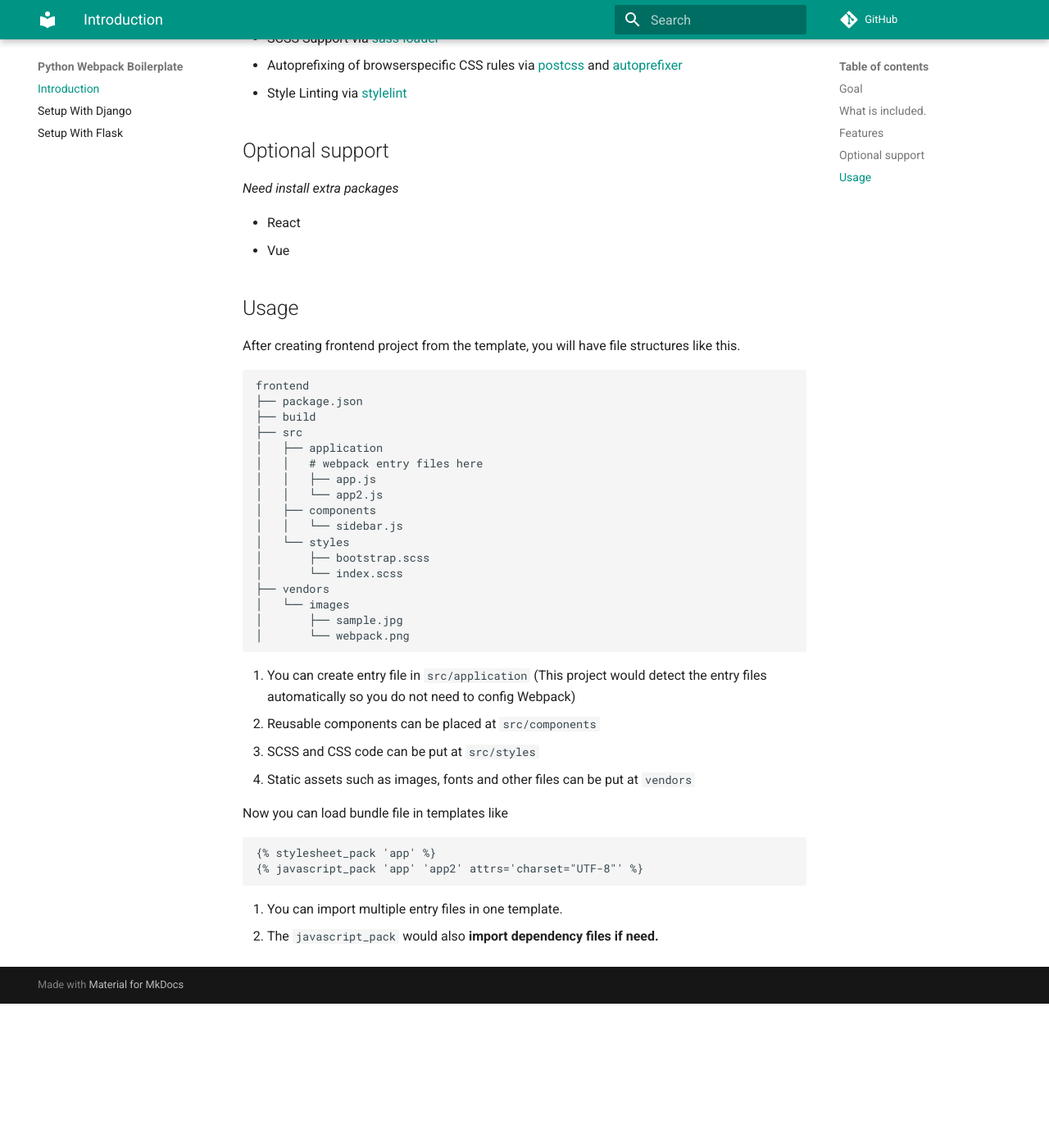
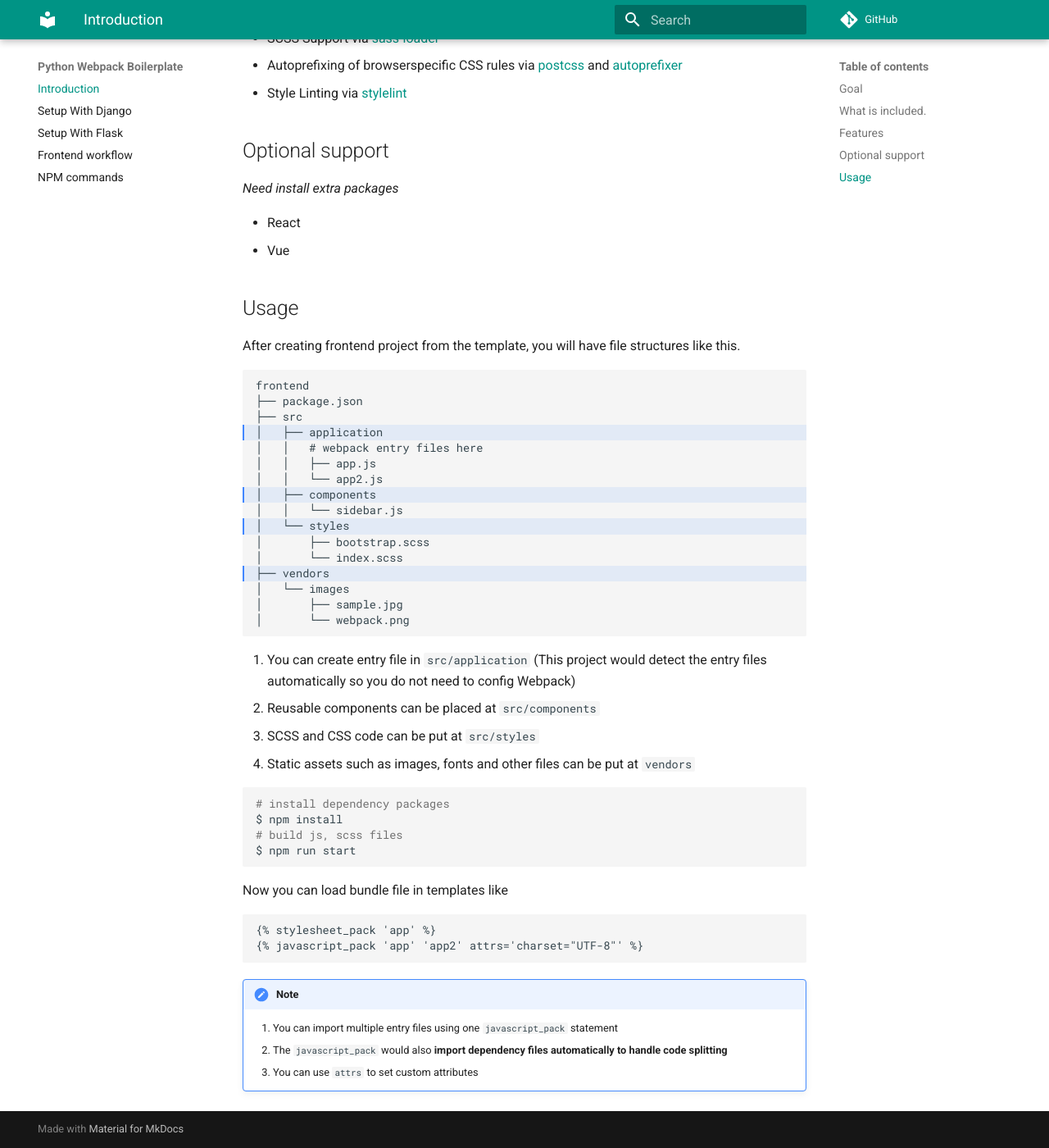
Before and after one commit to AccordBox/python-webpack-boilerplate, an MkDocs documentation site: the page built from docs/index.md, in a window 1280 px wide and 1400 px high, scrolled down 699 px. Shown: the whole window at 82% size. Built offline with MkDocs 1.6.1 and Material for MkDocs 9.7.7, drawn with Linux system fonts in a browser that asks for light colours; comment, search, counter and statistics services are not loaded; before the commit the page ends 1923 px from its top, so only the background shows below that.

Commit message:
update docs

````diff
--- a/docs/index.md
+++ b/docs/index.md
@@ -33,10 +33,9 @@ This project is to import Webpack solution to your Python web project.
 
 After creating frontend project from the template, you will have file structures like this.
 
-```
+``` hl_lines="4 8 10 13"
 frontend
 ├── package.json
-├── build
 ├── src
 │   ├── application
 │   │   # webpack entry files here
@@ -58,6 +57,13 @@ frontend
 1. SCSS and CSS code can be put at `src/styles`
 1. Static assets such as images, fonts and other files can be put at `vendors`
 
+```bash
+# install dependency packages
+$ npm install
+# build js, scss files
+$ npm run start
+```
+
 Now you can load bundle file in templates like
 
 ```html
@@ -65,5 +71,7 @@ Now you can load bundle file in templates like
 {% javascript_pack 'app' 'app2' attrs='charset="UTF-8"' %}
 ```
 
-1. You can import multiple entry files in one template.
-1. The `javascript_pack` would also **import dependency files if need.**
+!!! note
+    1. You can import multiple entry files using one `javascript_pack` statement
+    1. The `javascript_pack` would also **import dependency files automatically to handle code splitting**
+    1. You can use `attrs` to set custom attributes
--- a/mkdocs.yml
+++ b/mkdocs.yml
@@ -16,3 +16,5 @@ nav:
   - Introduction: index.md
   - Setup With Django: setup_with_django.md
   - Setup With Flask: setup_with_flask.md
+  - Frontend workflow: frontend.md
+  - NPM commands: npm_command.md
````
Also changed, not shown: docs/frontend.md (added, +108 -0 lines), docs/npm_command.md (added, +29 -0 lines), docs/setup_with_django.md (+4 -1 lines), docs/setup_with_flask.md (+8 -3 lines).
